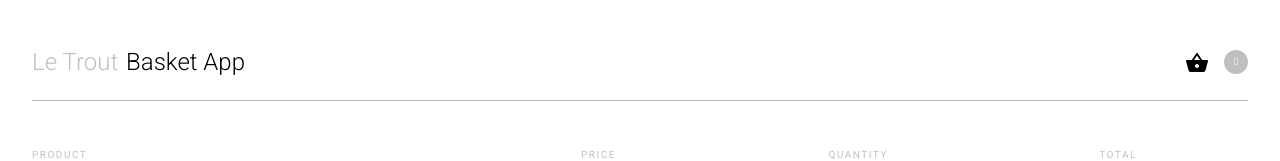
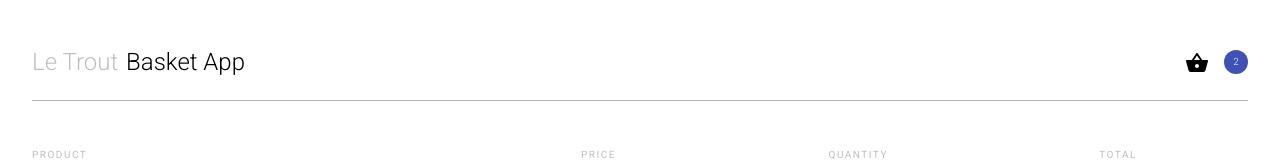
Before and after one commit to Taha-Hassan-Git/Shopping-Basket-Component, a React (Vite) app: page / in a window 1280 px wide. Shown: the top 161 px of the page. Built offline with nearby package versions, Linux system fonts and the light colour scheme.

Commit message:
header icon updates using reduce method

```diff
--- a/src/components/HeaderAmountIcon.tsx
+++ b/src/components/HeaderAmountIcon.tsx
@@ -3,11 +3,20 @@ import { IBasketItem } from "../types/types";
 interface Props {
   basket: IBasketItem[];
 }
+function getTotalQuantity(basket: IBasketItem[]): number {
+  return basket.reduce((total, currentProduct) => {
+    return total + currentProduct.quantity;
+  }, 0);
+}
 
 const HeaderAmountIcon = ({ basket }: Props) => {
   return (
-    <div className={`AmountIcon ${0 === 0 && "AmountIcon--inactive"}`}>
-      <p className="Amount">{0}</p>
+    <div
+      className={`AmountIcon ${
+        getTotalQuantity(basket) === 0 && "AmountIcon--inactive"
+      }`}
+    >
+      <p className="Amount">{getTotalQuantity(basket)}</p>
     </div>
   );
 };
```
